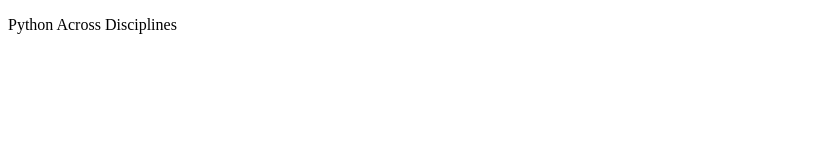
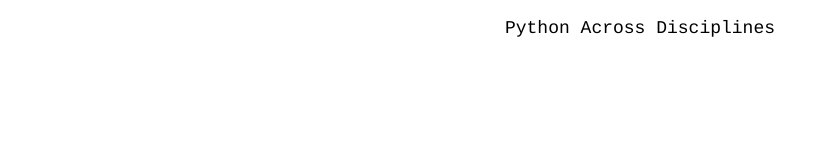
Before and after one commit to pythonacrossdisciplines/pythonacrossdisciplines.github.io, a plain HTML site: page index.html in a window 1280 px wide. Shown: the whole page, without its empty margins (0-828 px from the left). Drawn offline with Linux system fonts and the light colour scheme.

Commit message:
Update index.html

```diff
--- a/index.html
+++ b/index.html
@@ -6,6 +6,8 @@
     <title>Python Across Disciplines</title>
 </head>
 <body>
-    <p>Python Across Disciplines</p>
+    <center>
+        <p style="font-family: Courier; font-size: 18px;">Python Across Disciplines</p>
+    </center>
 </body>
 </html>
```
